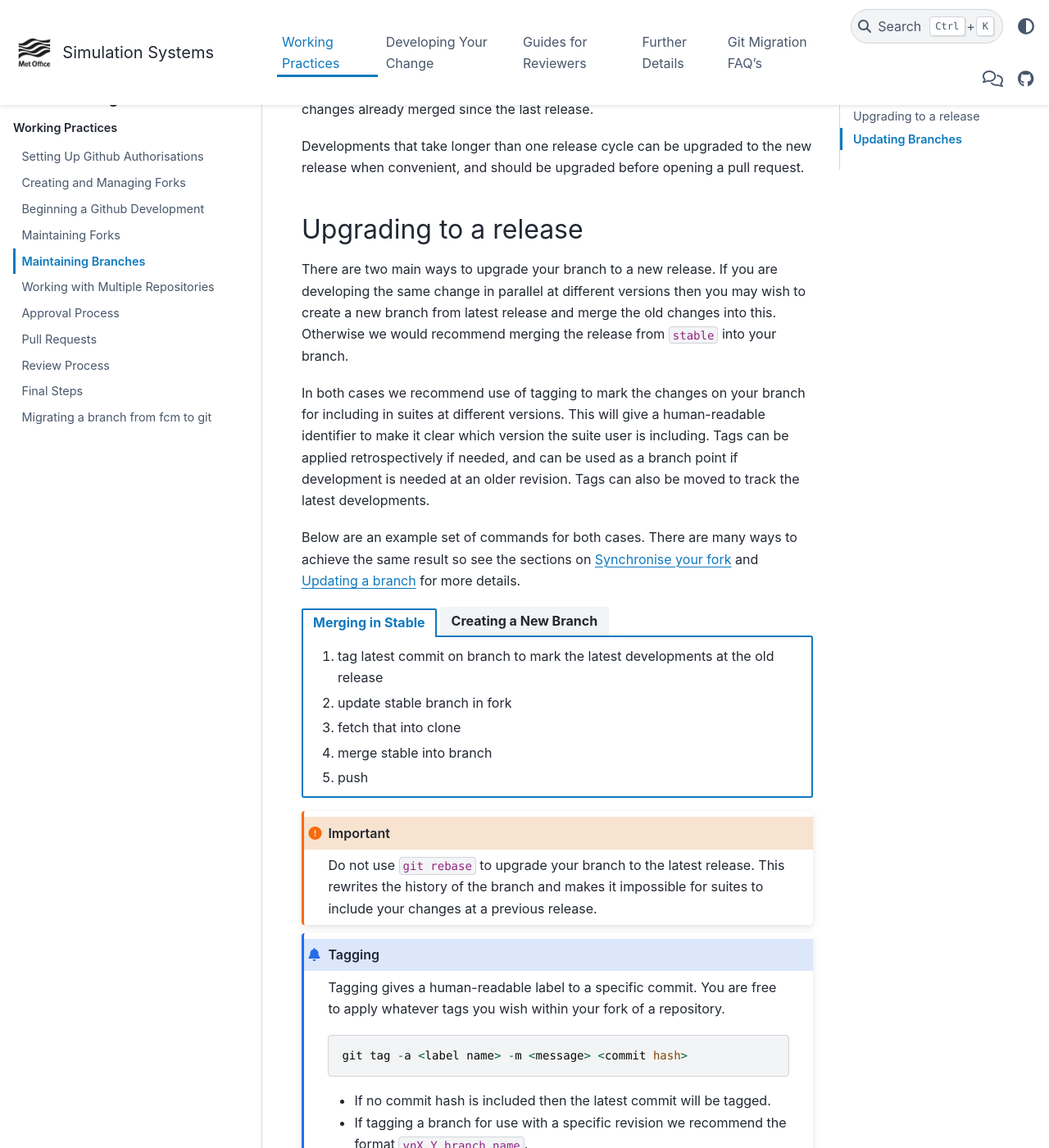
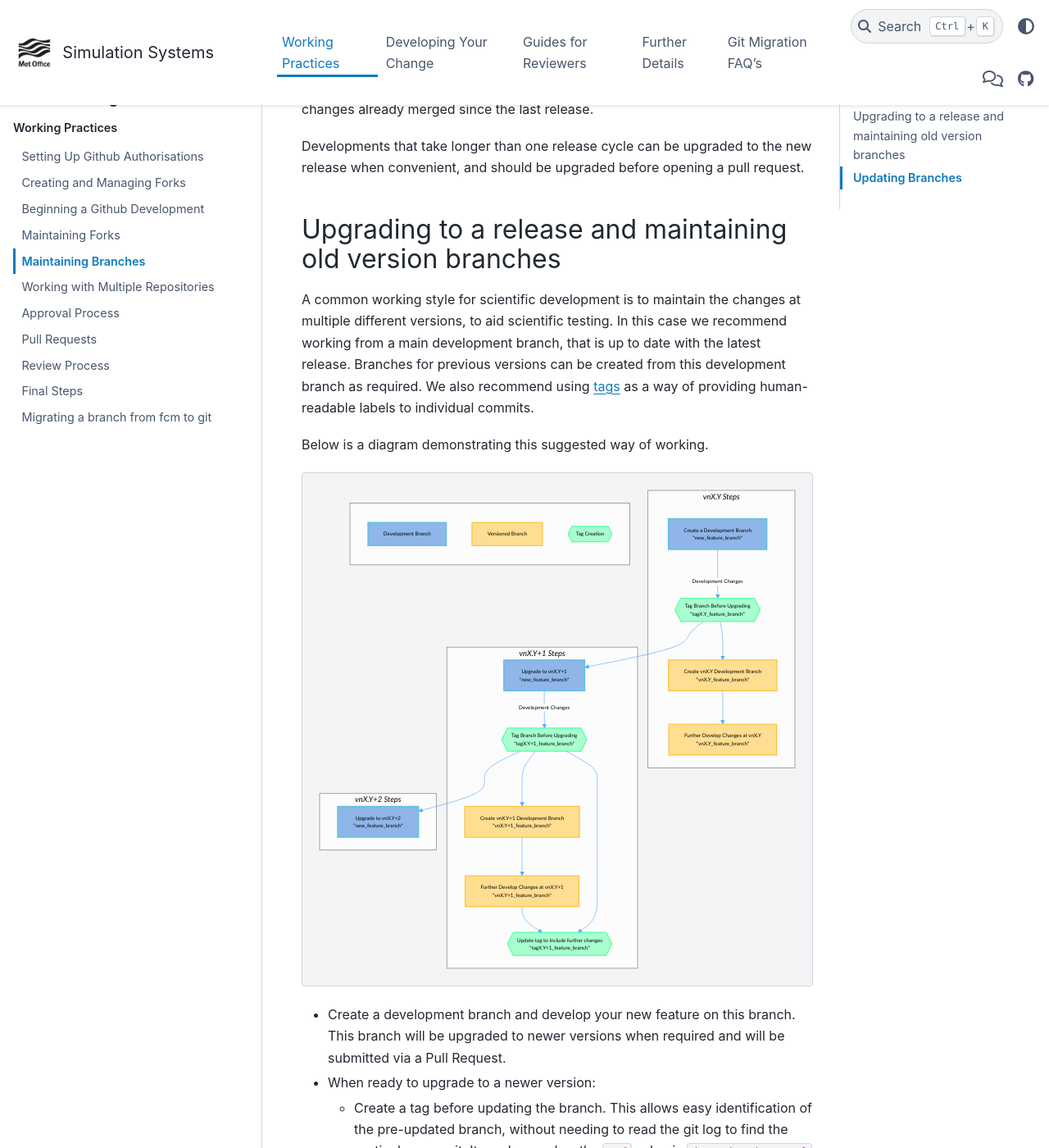
Before and after one commit to MetOffice/simulation-systems, a Sphinx documentation site: the page built from source/WorkingPractices/maintaining_branches.rst, in a window 1280 px wide and 1400 px high, scrolled down 259 px. Shown: the whole window at 82% size. Built offline with Sphinx 7.4.7 and the PyData theme 0.15.4, drawn with Linux system fonts in a browser that asks for light colours; some of the changed text lies outside the part shown.

Commit message:
mermaid diagram and version branches

```diff
--- a/source/WorkingPractices/maintaining_branches.rst
+++ b/source/WorkingPractices/maintaining_branches.rst
@@ -21,46 +21,101 @@ request.
 
 .. _upgrading_to_release:
 
-Upgrading to a release
-----------------------
-There are two main ways to upgrade your branch to a new release. If you are
-developing the same change in parallel at different versions then you may wish
-to create a new branch from latest release and merge the old changes into this.
-Otherwise we would recommend merging the release from ``stable`` into your branch.
+Upgrading to a release and maintaining old version branches
+-----------------------------------------------------------
 
-In both cases we recommend use of tagging to mark the changes on your branch for
-including in suites at different versions. This will give a human-readable
-identifier to make it clear which version the suite user is including. Tags can
-be applied retrospectively if needed, and can be used as a branch point if
-development is needed at an older revision. Tags can also be moved to track
-the latest developments.
+A common working style for scientific development is to maintain the changes at
+multiple different versions, to aid scientific testing. In this case we
+recommend working from a main development branch, that is up to date with the
+latest release. Branches for previous versions can be created from this
+development branch as required. We also recommend using :ref:`tags <tags>` as a
+way of providing human-readable labels to individual commits.
 
-Below are an example set of commands for both cases. There are many ways to
-achieve the same result so see the sections on
-:ref:`Synchronise your fork<syncing_fork>` and
-:ref:`Updating a branch<updating_branch>` for more details.
+Below is a diagram demonstrating this suggested way of working.
 
-.. tab-set::
+.. mermaid::
 
-  .. tab-item:: Merging in Stable
+  ---
+  config:
+    theme: neutral
+    themeVariables: {lineColor: '#58a6ff', fontSize: 10px}
+  ---
 
-    #. tag latest commit on branch to mark the latest developments at the old release
-    #. update stable branch in fork
-    #. fetch that into clone
-    #. merge stable into branch
-    #. push
+  flowchart TB
+    classDef dev_branch fill:#8eb6e8,stroke:#5bc0de,stroke-width:2px,color:#000
+    classDef tag fill:#a8ffcf,stroke:#57ffa2,stroke-width:2px,color:#000
+    classDef vn_branch fill:#ffde91,stroke:#fcc43f,stroke-width:2px,color:#000
 
 
-  .. tab-item:: Creating a New Branch
-
-    #. update stable branch in fork
-    #. fetch that into clone
-    #. create branch from stable
-    #. merge old development branch into new development branch
-    #. tag both?
+    create_dev[Create a Development Branch<br>*new_feature_branch*]:::dev_branch
+    tag_xy{{Tag Branch Before Upgrading<br>*tagX.Y_feature_branch*}}:::tag
+    upgrade_xy1[Upgrade to vnX.Y+1<br>*new_feature_branch*]:::dev_branch
+    branch_xy[Create vnX.Y Development Branch<br>*vnX.Y_feature_branch*]:::vn_branch
+    develop_xy[Further Develop Changes at vnX.Y<br>*vnX.Y_feature_branch*]:::vn_branch
+    tag_xy1{{Tag Branch Before Upgrading<br>*tagX.Y+1_feature_branch*}}:::tag
+    retag_xy1{{Update tag to include further changes<br>*tagX.Y+1_feature_branch*}}:::tag
+    upgrade_xy2[Upgrade to vnX.Y+2<br>*new_feature_branch*]:::dev_branch
+    branch_xy1[Create vnX.Y+1 Development Branch<br>*vnX.Y+1_feature_branch*]:::vn_branch
+    develop_xy1[Further Develop Changes at vnX.Y+1<br>*vnX.Y+1_feature_branch*]:::vn_branch
 
 
+    subgraph vnX.Y["<span style='display:block; width:100%; text-align:left; white-space: nowrap; font-size:15px; font-weight:100; color:#000000;'><i>vnX.Y Steps</i></span>"]
+      create_dev -->|Development Changes| tag_xy
+      tag_xy --> branch_xy --> develop_xy
+    end
+
+    subgraph vnX.Y+1["<span style='display:block; width:100%; text-align:left; white-space: nowrap; font-size:15px; font-weight:100; color:#000000;'><i>vnX.Y+1 Steps</i></span>"]
+      tag_xy --> upgrade_xy1 -->|Development Changes| tag_xy1
+      tag_xy1 --> branch_xy1 --> develop_xy1 --> retag_xy1
+      tag_xy1 --> retag_xy1
+    end
+
+    subgraph vnX.Y+2["<span style='display:block; width:100%; text-align:left; white-space: nowrap; font-size:15px; font-weight:100; color:#000000;'><i>vnX.Y+2 Steps</i></span>"]
+      tag_xy1 --> upgrade_xy2
+    end
+
+    subgraph legend[" "]
+      direction TB
+      dev_box[Development Branch]:::dev_branch
+      vn_box[Versioned Branch]:::vn_branch
+      tag_box{{Tag Creation}}:::tag
+    end
+
+* Create a development branch and develop your new feature on this branch. This
+  branch will be upgraded to newer versions when required and will be submitted
+  via a Pull Request.
+* When ready to upgrade to a newer version:
+
+  * Create a tag before updating the branch. This allows easy identification of
+    the pre-updated branch, without needing to read the git log to find the
+    particular commit. It can be used as the ``ref`` value in
+    ``dependencies.yaml`` files in rose-stem and standalone suites. See below
+    for advice about creating tags.
+
+    To aid readability of different refs, we recommend following the naming
+    scheme ``tagX.Y_dev_branch_name`` where ``X.Y`` is substituted for the
+    release this tag represents.
+  * If further development at the previous version is likely, then a version
+    branch can be created based off the new tag,
+    ``git switch -c vnX.Y_dev_branch_name tagX.Y_dev_branch_name`` where
+    ``vnX.Y`` represents that this is now a version branch. As changes are made
+    to this branch, the associated version tag can be safely updated to point at
+    the latest commits.
+  * The main development branch can now be updated to the newest version. This
+    can be done by running ``git merge stable``, having first ensured the
+    ``stable`` branch in the fork is up to date with the upstream repository.
+    More details on this process can be seen :ref:`below <updating_branch>`.
+
+* This process can be repeated across multiple version upgrades, creating tags
+  and branches for old versions as desired.
+
+We recommend this process of maintaining a single development branch which moves
+to new releases as the source branch of Pull Requests cannot be changed.
+Therefore, if the Pull Request spans multiple releases, it doesn't need to be
+closed and a new one opened as new branches are created.
+
 .. important::
+
     Do not use ``git rebase`` to upgrade your branch to the latest release. This
     rewrites the history of the branch and makes it impossible for suites to
     include your changes at a previous release.
```
Also changed, not shown: other parts of source/WorkingPractices/maintaining_branches.rst (+1 -1 lines), source/WorkingPractices/working_practices.rst (+10 -0 lines).
